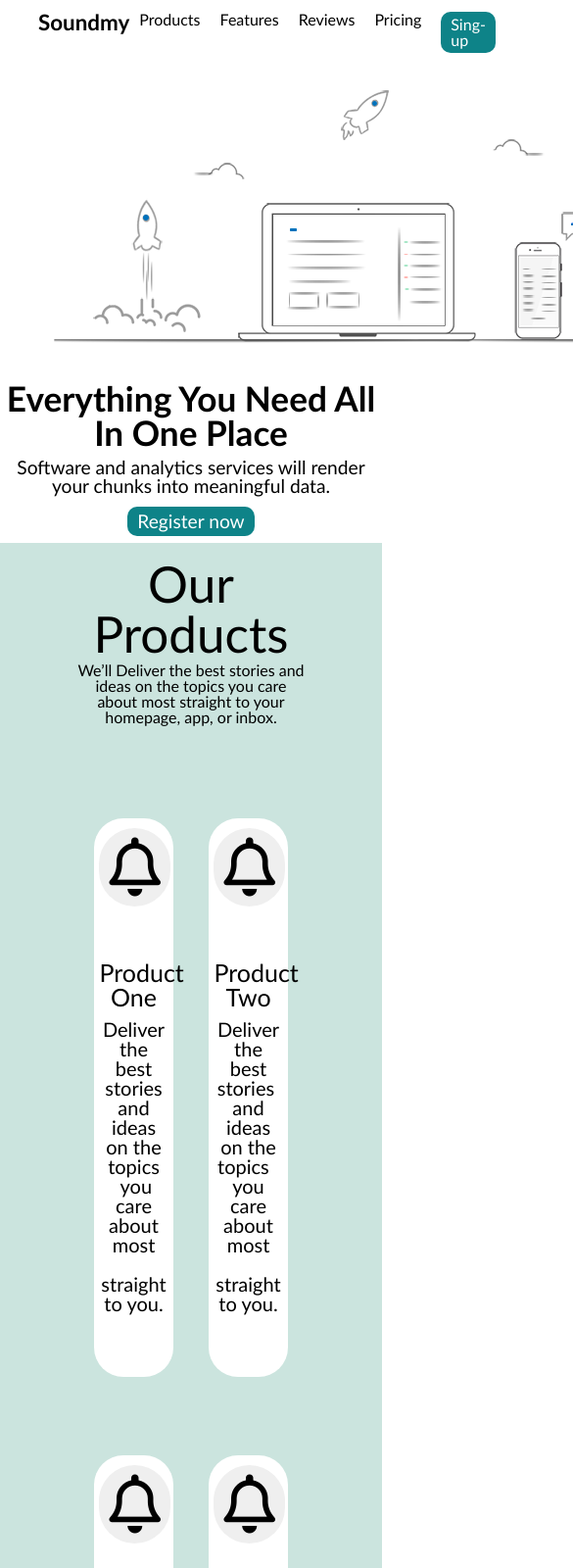
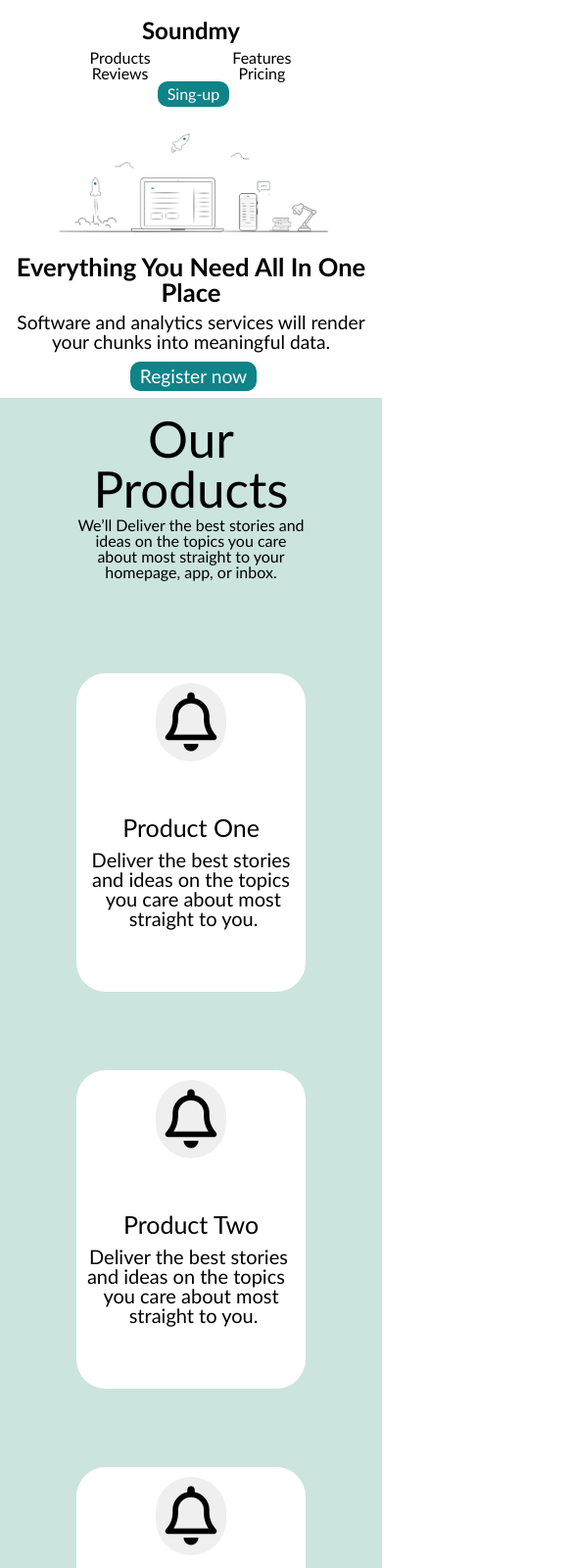
Before and after one commit to gianlucagado/atv-gianlucagado, a plain HTML site: page index.html in a window 390 px wide. Shown: the top 1600 px of the page at 98% size, 585 px wide, since content can reach past the window. Drawn offline with Linux system fonts and the light colour scheme.

Commit message:
responsive

```diff
--- a/CSS/style.css
+++ b/CSS/style.css
@@ -79,6 +79,7 @@ header nav ul li{
     background-color: #0E8388;
     color: white;
     padding: 5px 10px 5px 10px;
+    margin: 0 0 0 5px;
     border-radius: 10px;
     display: inline-block;
 }
@@ -102,7 +103,10 @@ main section.banner h1{
 
 
 }
-
+section.banner img{
+    width: 80%;
+    max-width: 800px;
+}
 main section.banner p{
     font-size: 1.2rem;
     padding: 1vw 0 1vw 0;
@@ -202,3 +206,62 @@ footer ul li{
 main section.terceiro div {
     text-align: left;
 }
+
+
+
+/*/////////////////////////////RESPONSUVO/////////////////////////////////////////////////////////////////////////*/
+
+
+@media (max-width: 600px) {
+    header{
+        display: block;
+        text-align: center;
+    }
+    header nav ul li{
+        width: 40%;
+
+    }
+    header nav ul{
+        flex-wrap: wrap;
+        justify-content: center;
+    }
+    header h1{
+        margin: 2vw;
+        font-size: 1.5rem;
+    }
+   main section.banner h1{
+        font-size: 1.6rem;
+    }
+    section.Products ul li{
+        width: 100%;
+    }
+    section.Products ul{
+        flex-wrap: wrap;
+        display: block;
+    }
+
+
+    section.terceiro div{
+        display: block;
+        width: 100%;
+
+
+
+
+    }
+    section.terceiro img{
+        width: 100%;
+        justify-content: center;
+        padding: 5vw 0;
+    }
+    footer{
+        flex-wrap: wrap;
+
+
+
+    }
+    footer ul li{
+        padding: 2vw
+    }
+
+    }
```
